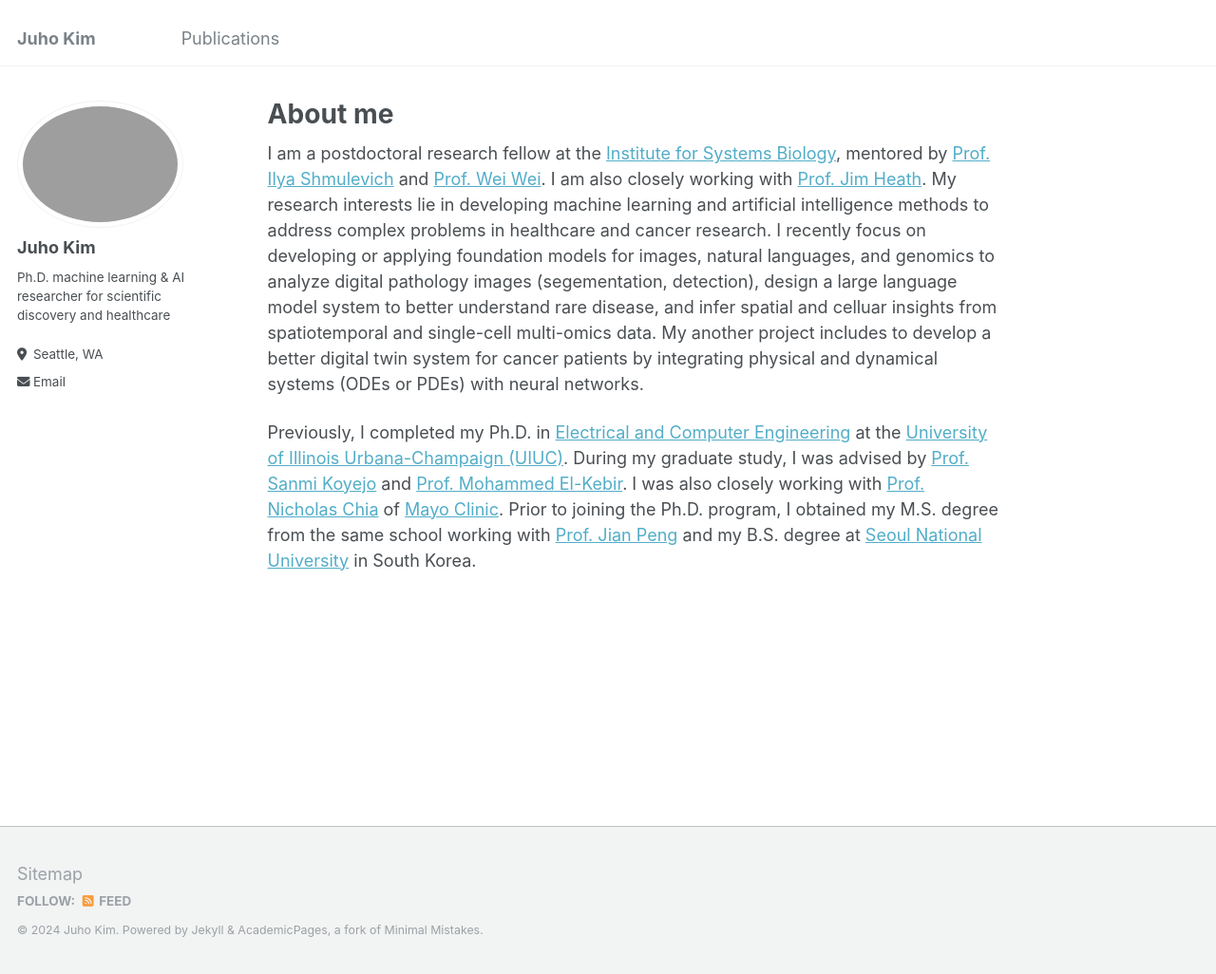
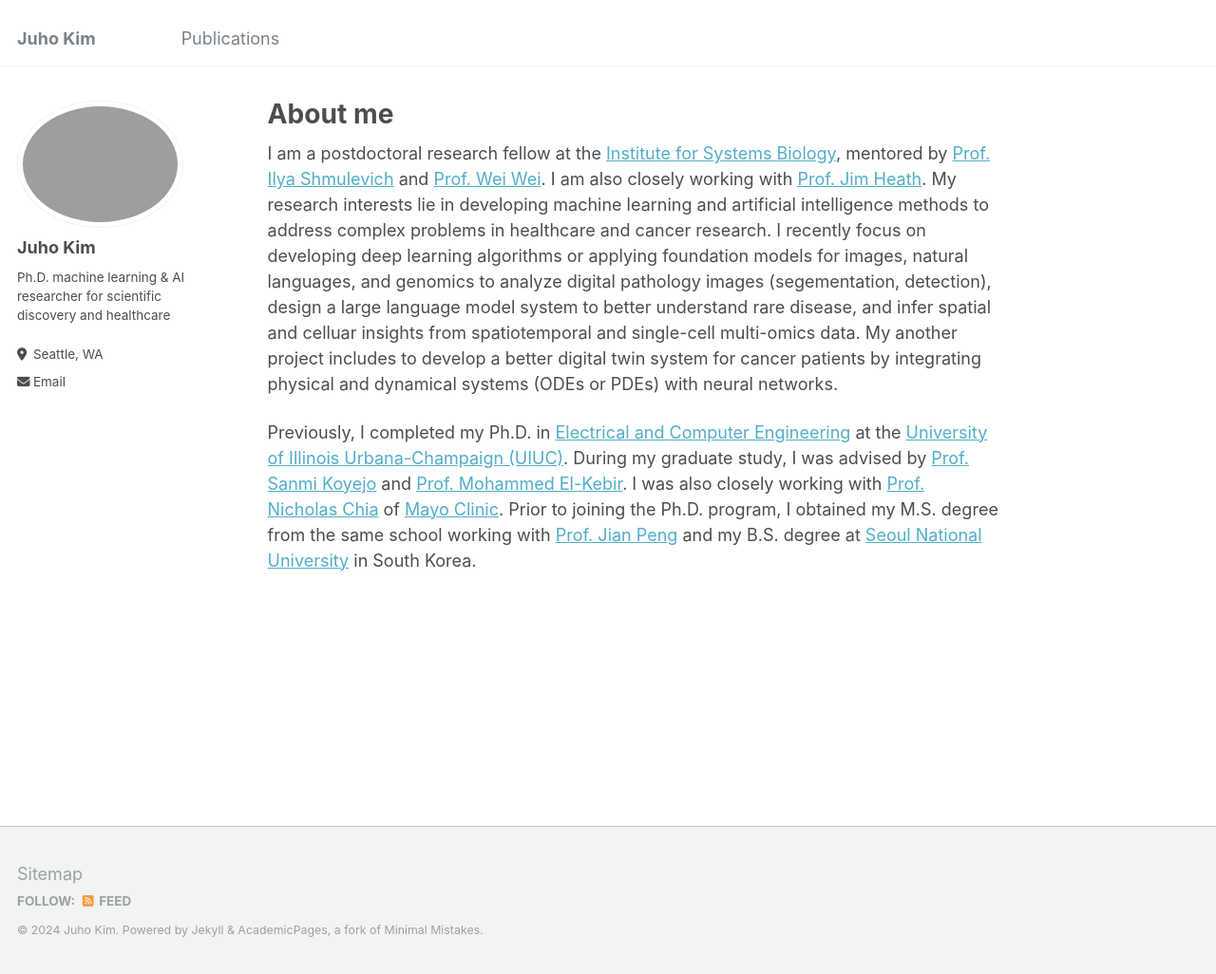
Before and after one commit to juhokim/juhokim.github.io, a Jekyll site: the page built from _pages/about.md, in a window 1280 px wide and 1026 px high. Shown: the whole window at 95% size. Built offline with Jekyll 4.4.1, drawn with Linux system fonts in a browser that asks for light colours.

Commit message:
Update about.md

```diff
--- a/_pages/about.md
+++ b/_pages/about.md
@@ -7,6 +7,6 @@ redirect_from:
   - /about.html
 ---
 
-I am a postdoctoral research fellow at the [Institute for Systems Biology](https://isbscience.org/), mentored by [Prof. Ilya Shmulevich](https://shmulevich.isbscience.org/) and [Prof. Wei Wei](https://www.wei-lab.net/). I am also closely working with [Prof. Jim Heath](https://heath.isbscience.org/). My research interests lie in developing machine learning and artificial intelligence methods to address complex problems in healthcare and cancer research. I recently focus on developing or applying foundation models for images, natural languages, and genomics to analyze digital pathology images (segementation, detection), design a large language model system to better understand rare disease, and infer spatial and celluar insights from spatiotemporal and single-cell multi-omics data. My another project includes to develop a better digital twin system for cancer patients by integrating physical and dynamical systems (ODEs or PDEs) with neural networks.
+I am a postdoctoral research fellow at the [Institute for Systems Biology](https://isbscience.org/), mentored by [Prof. Ilya Shmulevich](https://shmulevich.isbscience.org/) and [Prof. Wei Wei](https://www.wei-lab.net/). I am also closely working with [Prof. Jim Heath](https://heath.isbscience.org/). My research interests lie in developing machine learning and artificial intelligence methods to address complex problems in healthcare and cancer research. I recently focus on developing deep learning algorithms or applying foundation models for images, natural languages, and genomics to analyze digital pathology images (segementation, detection), design a large language model system to better understand rare disease, and infer spatial and celluar insights from spatiotemporal and single-cell multi-omics data. My another project includes to develop a better digital twin system for cancer patients by integrating physical and dynamical systems (ODEs or PDEs) with neural networks.
 
 Previously, I completed my Ph.D. in [Electrical and Computer Engineering](https://ece.illinois.edu/) at the [University of Illinois Urbana-Champaign (UIUC)](https://illinois.edu/). During my graduate study, I was advised by [Prof. Sanmi Koyejo](https://cs.stanford.edu/~sanmi/) and [Prof. Mohammed El-Kebir](https://www.el-kebir.net/). I was also closely working with [Prof. Nicholas Chia](https://www.mayo.edu/research/faculty/chia-nicholas-ph-d/bio-20087464) of [Mayo Clinic](https://www.mayo.edu). Prior to joining the Ph.D. program, I obtained my M.S. degree from the same school working with [Prof. Jian Peng](https://jianpeng.web.engr.illinois.edu/) and my B.S. degree at [Seoul National University](https://en.snu.ac.kr/) in South Korea.
```
